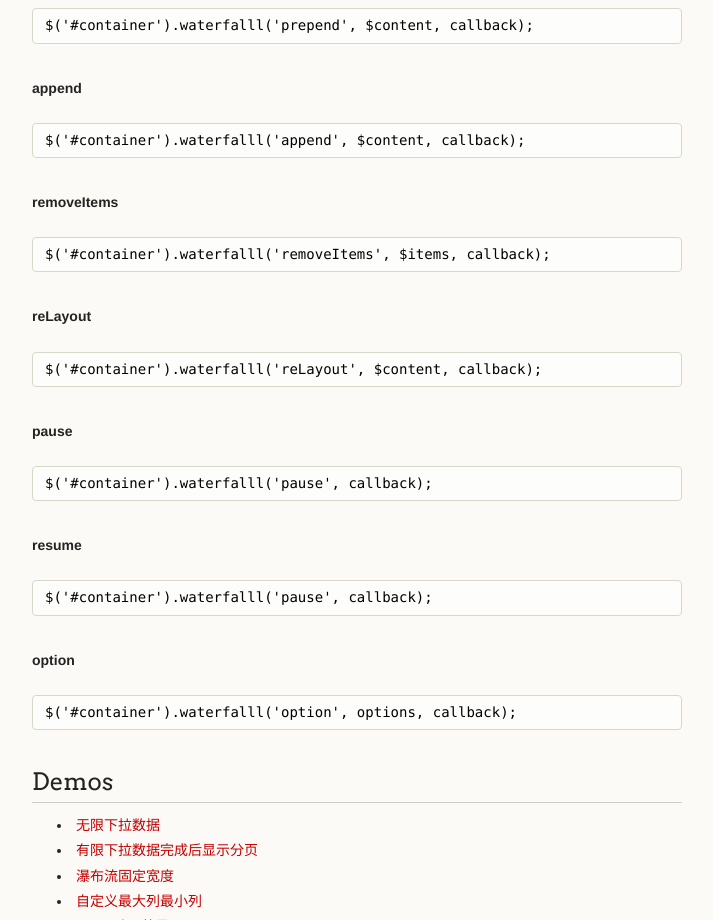
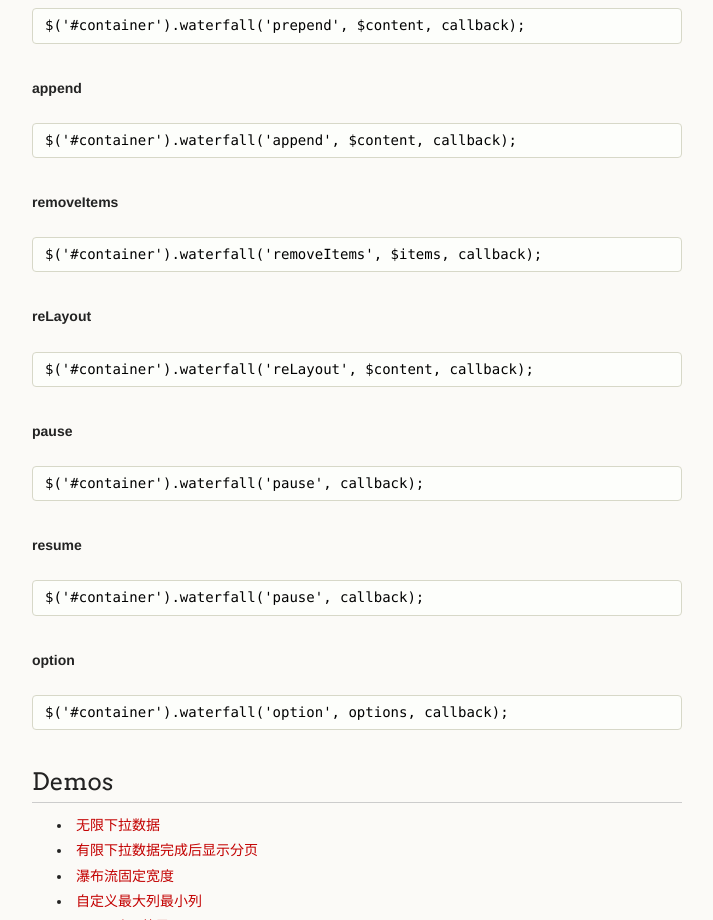
Before and after one commit to bingdian/waterfall, a plain HTML site: page index-zh.html in a window 1280 px wide. Shown: the part 6500-7420 px from the top of the page, without its empty margins (278-991 px from the left). Drawn offline with Linux system fonts and the light colour scheme.

Commit message:
fix docs

```diff
--- a/index-zh.html
+++ b/index-zh.html
@@ -376,37 +376,37 @@
 
 <p><strong>prepend</strong></p>
 
-<pre><code>$('#container').waterfalll('prepend', $content, callback);
+<pre><code>$('#container').waterfall('prepend', $content, callback);
 </code></pre>
 
 <p><strong>append</strong></p>
 
-<pre><code>$('#container').waterfalll('append', $content, callback);
+<pre><code>$('#container').waterfall('append', $content, callback);
 </code></pre>
 
 <p><strong>removeItems</strong></p>
 
-<pre><code>$('#container').waterfalll('removeItems', $items, callback);
+<pre><code>$('#container').waterfall('removeItems', $items, callback);
 </code></pre>
 
 <p><strong>reLayout</strong></p>
 
-<pre><code>$('#container').waterfalll('reLayout', $content, callback);
+<pre><code>$('#container').waterfall('reLayout', $content, callback);
 </code></pre>
 
 <p><strong>pause</strong></p>
 
-<pre><code>$('#container').waterfalll('pause', callback);
+<pre><code>$('#container').waterfall('pause', callback);
 </code></pre>
 
 <p><strong>resume</strong></p>
 
-<pre><code>$('#container').waterfalll('pause', callback);
+<pre><code>$('#container').waterfall('pause', callback);
 </code></pre>
 
 <p><strong>option</strong></p>
 
-<pre><code>$('#container').waterfalll('option', options, callback);
+<pre><code>$('#container').waterfall('option', options, callback);
 </code></pre>
 
 <h2>Demos</h2>
```
Also changed, not shown: index.html (+7 -7 lines).
